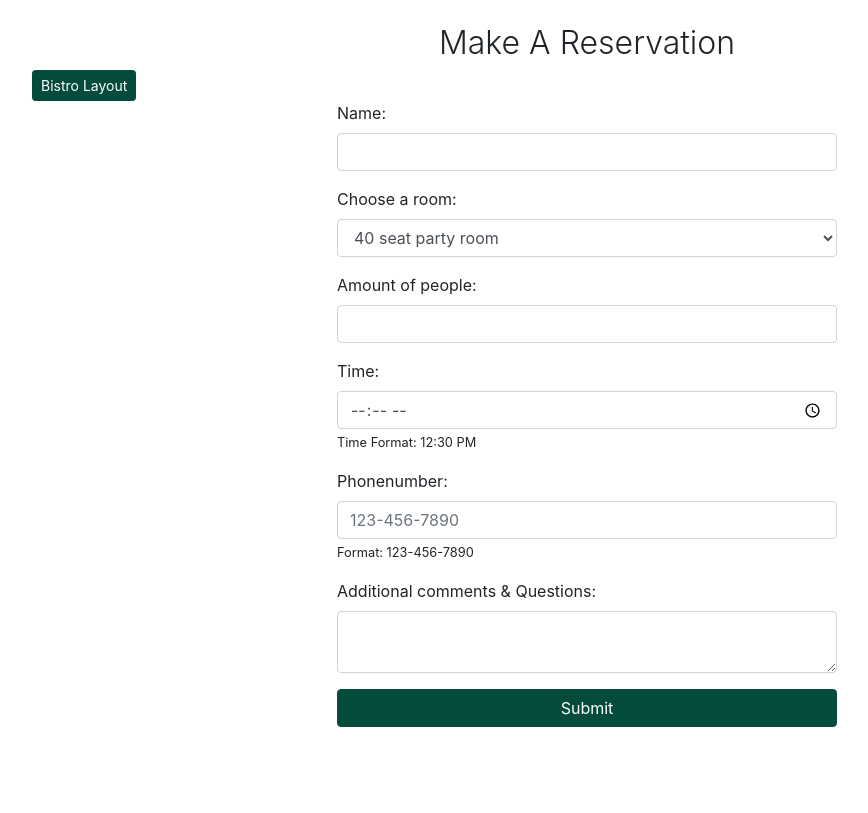
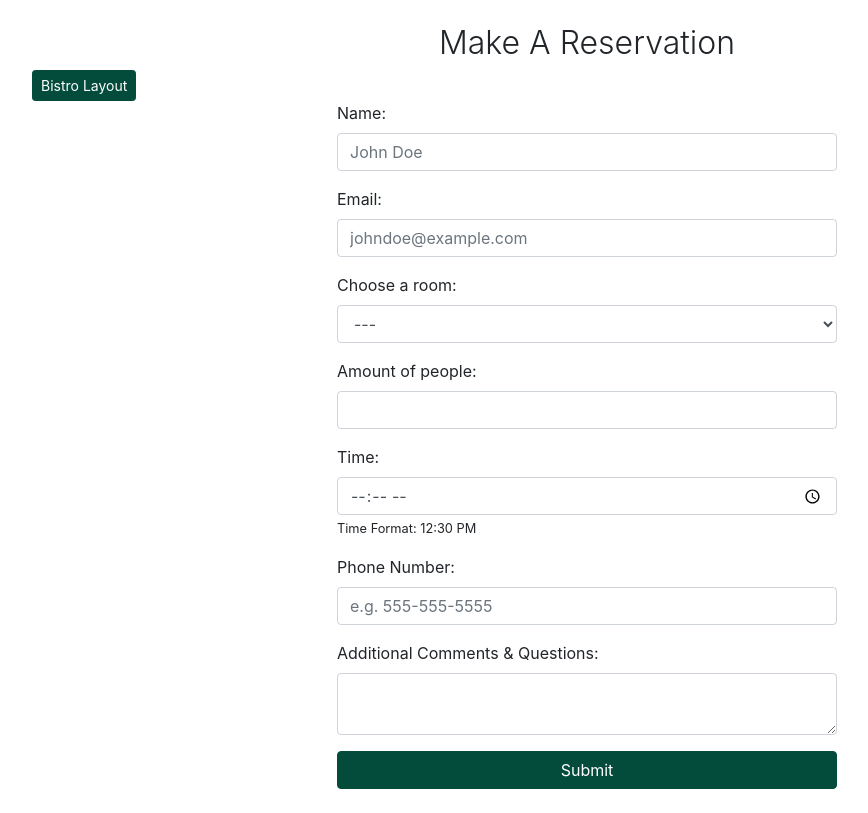
Before and after one commit to mtapiacs/Edens-Bistro, a PHP site: page /reservation.php in a window 1280 px wide. Shown: the part 56-869 px from the top of the page, without its empty margins (53-921 px from the left). Before the commit the page ends 783 px from the top, so only its background shows below. Run offline with PHP 8.4, Linux system fonts and the light colour scheme.

Commit message:
fixed some more stuff
Also debating on including first and last name or just keeping them together

```diff
--- a/reservation.php
+++ b/reservation.php
@@ -17,13 +17,19 @@ include_once "./includes/header.php";
     <form method="POST" action="" class="form-container mx-auto mb-4">
 <!-- name -->
     <div class="form-group">
-        <label for="Name">Name:</label>
-        <input type="text" class="form-control" id="reservation_name" name = "reservation_name" required>
+        <label for="reservation_name">Name:</label>
+        <input type="text" class="form-control" id="reservation_name" name = "reservation_name" placeholder = "John Doe" required>
+    </div>
+ <!-- email -->
+    <div class="form-group">
+        <label for="reservation_email">Email:</label>
+        <input type="email" id="reservation_email" name="reservation_email" class = "form-control" placeholder="johndoe@example.com" required>
     </div>
 <!-- choosing a room -->
     <div class="form-group">
         <label for="reservation_room">Choose a room:</label>
-        <select name="reservation_rooms" class = "form-control" required>
+        <select name="reservation_rooms" id = "reservation_rooms" class = "form-control" required>
+          <option value="---">---</option>
           <option value="40seat">40 seat party room</option>
           <option value="newlywed">Newlywed Corner</option>
           <option value="15seat">15 seat party room</option>
@@ -36,19 +42,18 @@ include_once "./includes/header.php";
     </div>
 <!-- time of reservation -->
     <div class="form-group">
-        <label for="time_of_reservation">Time:</label>
-        <input type="time" class="form-control" id="reservation_time"   name = "reservation_time" min = "10:00" max = "22:00" required>
+        <label for="reservation_time">Time:</label>
+        <input type="time" class="form-control" id="reservation_time"   name = "reservation_time" min = "10:00" max = "22:00"  required>
         <small>Time Format: 12:30 PM</small>
     </div>
-  <!-- phonenumber -->
+<!-- phonenumber -->
     <div class="form-group">
-        <label for="reservation_phonenumber">Phonenumber:</label>
-        <input type="tel" class="form-control" id="reservation_phonenumber" pattern="[0-9]{3}-[0-9]{3}-[0-9]{4}" placeholder = "123-456-7890" name = "reservation_phonenumber" required>
-        <small>Format: 123-456-7890</small>
+        <label for="reservation_phonenumber">Phone Number:</label>
+        <input type="tel" class="form-control" id="reservation_phonenumber" pattern="[0-9]{3}-[0-9]{3}-[0-9]{4}" placeholder = "e.g. 555-555-5555" name = "reservation_phonenumber" required>
     </div>
 <!-- comments/questions -->
     <div class="form-group">
-        <label for="reservation_comment_ques">Additional comments & Questions:</label>
+        <label for="reservation_comment_ques">Additional Comments & Questions:</label>
         <textarea type="text" class="form-control" id="reservation_questions_comments"  name = "reservation_questions_comments"></textarea>
     </div>
 <!-- submit -->
```
